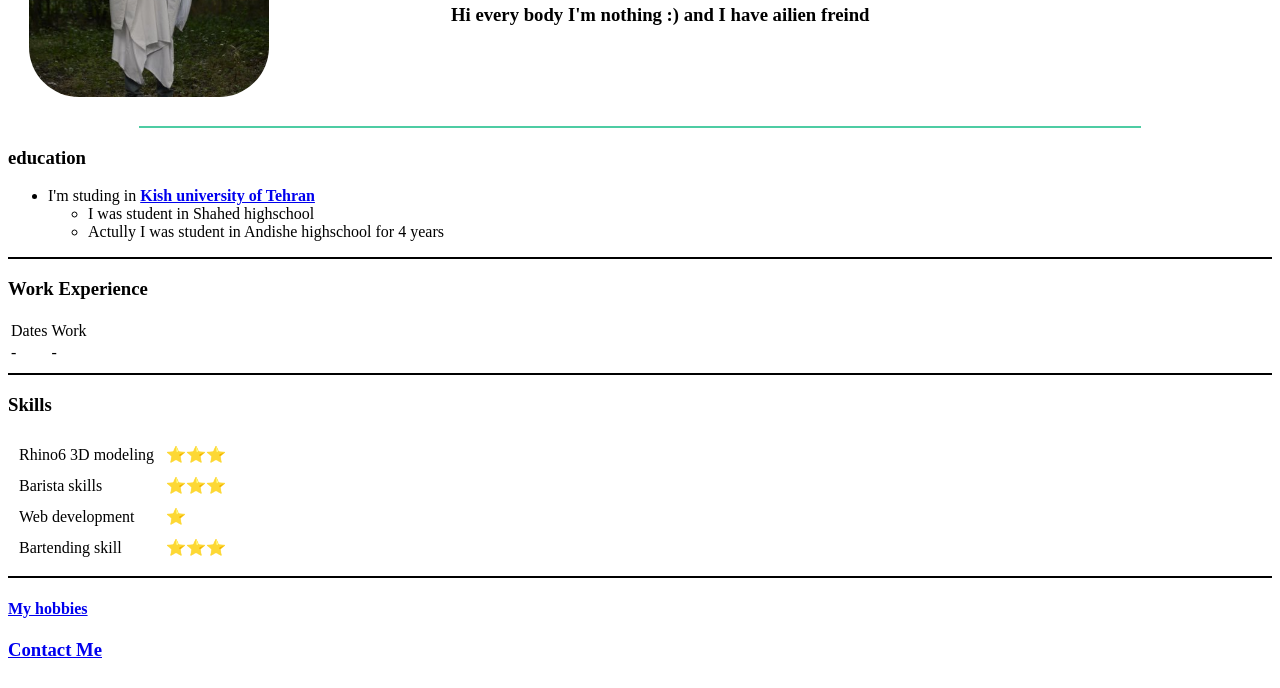
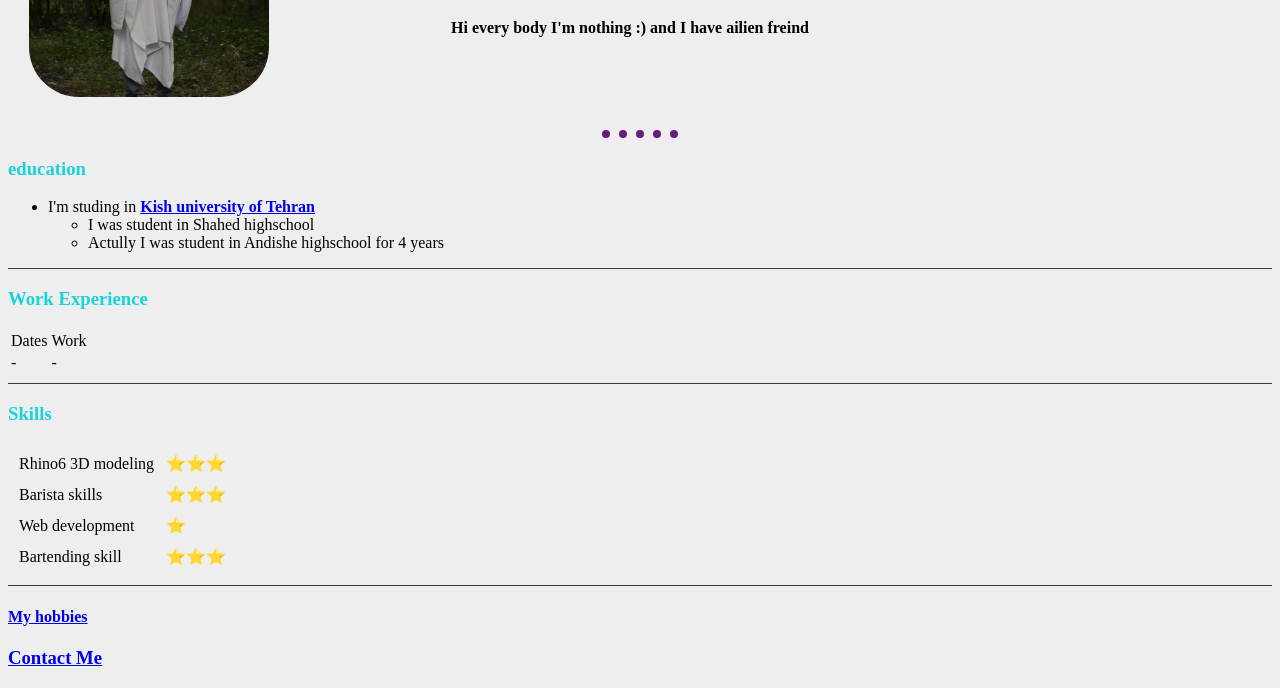
Before and after one commit to parsaedv/cv, a plain HTML site: page index.html in a window 1280 px wide. Shown: the part 172-860 px from the top of the page. Drawn offline with Linux system fonts and the light colour scheme.

Commit message:
css was added

```diff
--- /dev/null
+++ b/css/styles.css
@@ -0,0 +1,14 @@
+body {
+  background-color: #EEEEEE;
+}
+hr {
+  background-color: #373A40;
+  border-style: none;
+  height: 1px;
+}
+h1 {
+    color: #19D3DA;
+}
+h3 {
+    color: #19D3DA;
+}
--- a/index.html
+++ b/index.html
@@ -1,9 +1,11 @@
+<!DOCTYPE html>
 <html lang="en">
   <head>
     <meta charset="UTF-8" />
     <meta http-equiv="X-UA-Compatible" content="IE=edge" />
     <meta name="viewport" content="width=device-width, initial-scale=1.0" />
     <title>parsaedv personal site</title>
+    <link rel="stylesheet" href="./css/styles.css" />
   </head>
   <body>
     <table cellspacing="20">
@@ -20,12 +22,18 @@
           <p>
             <em>I'm nothing<strong>but you can be</strong></em>
           </p>
-          <h3>Hi every body I'm nothing :) and I have ailien freind</h3>
+          <h4>Hi every body I'm nothing :) and I have ailien freind</h4>
         </td>
       </tr>
     </table>
-
-    <hr size="2px" width="1000px" color="#4ECCA3" />
+    <hr
+      style="
+        border-style: none;
+        border-top: 8px dotted#6A197D;
+        background-color: inherit;
+        width: 6%;
+      "
+    />
     <h3>education</h3>
     <ul>
       <li>
@@ -41,7 +49,7 @@
         <li>Actully I was student in Andishe highschool for 4 years</li>
       </ul>
     </ul>
-    <hr size="2px" color="black" />
+    <hr />
     <h3>Work Experience</h3>
     <table>
       <tr>
@@ -53,7 +61,7 @@
         <td>-</td>
       </tr>
     </table>
-    <hr size="2px" color="black" />
+    <hr />
     <h3>Skills</h3>
     <table cellspacing="10px">
       <tr>
@@ -73,7 +81,7 @@
         <td>⭐⭐⭐</td>
       </tr>
     </table>
-    <hr size="2px" color="black" />
+    <hr />
     <h4><a href="hobbies.html">My hobbies</a></h4>
     <h3><a href="contact me.html">Contact Me</a></h3>
   </body>
```
Also changed, not shown: contact me.html (+1 -0 lines), hobbies.html (+9 -9 lines).
